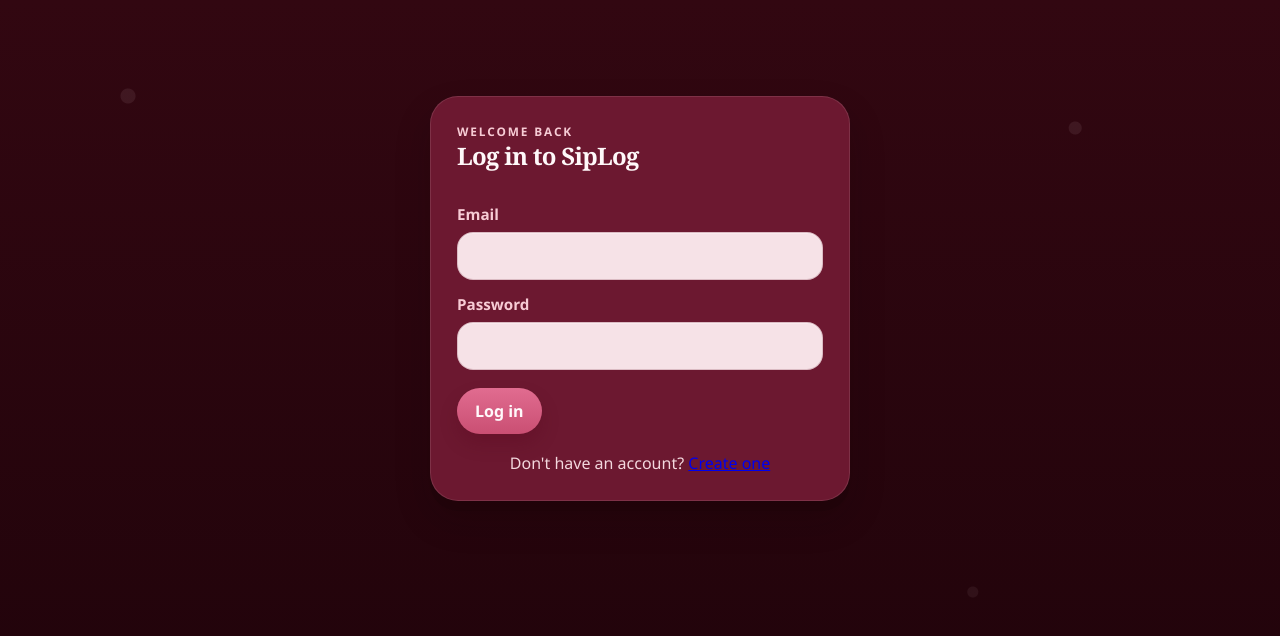
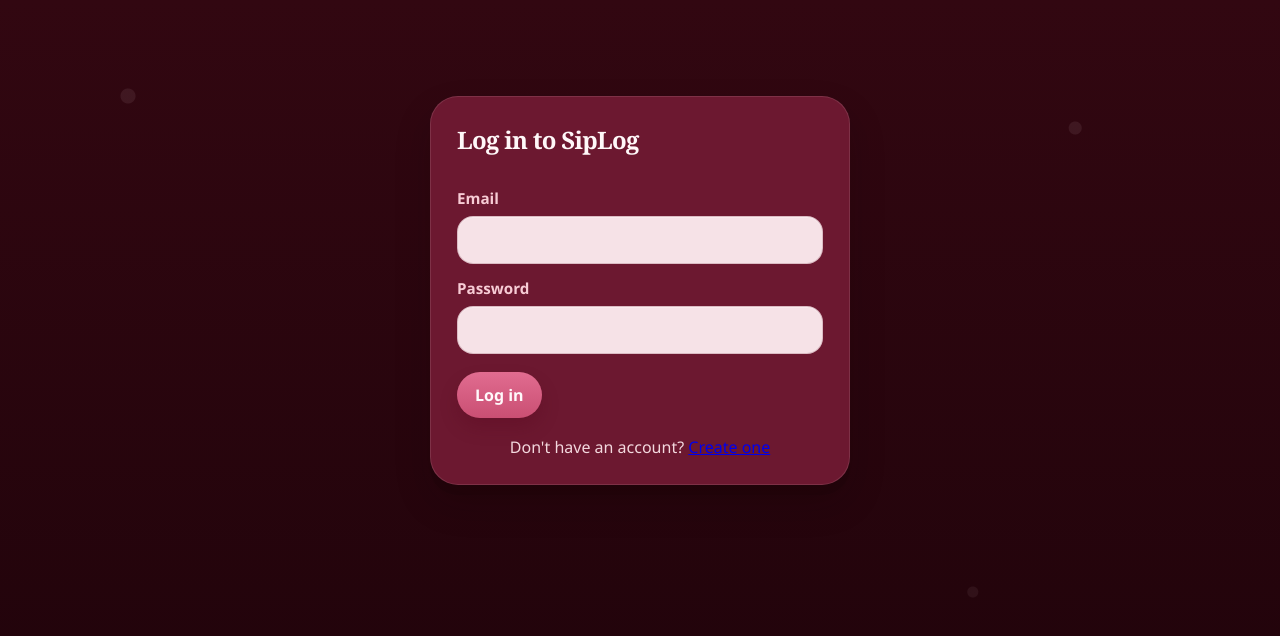
Before and after one commit to ayahassaad/sipLog, a React (Vite) app in the folder client/: page /login in a window 1280 px wide. Shown: the top 636 px of the page. Built offline with nearby package versions, Linux system fonts and the light colour scheme; no server answers.

Commit message:
style: remove 'Welcome back' section-kicker label from login page

```diff
--- a/client/src/pages/LoginPage.jsx
+++ b/client/src/pages/LoginPage.jsx
@@ -35,7 +35,6 @@
     <div className="app-shell auth-shell">
       <section className="panel form-panel auth-panel">
         <div className="section-heading">
-          <p className="section-kicker">Welcome back</p>
           <h2>Log in to SipLog</h2>
         </div>
 
```
